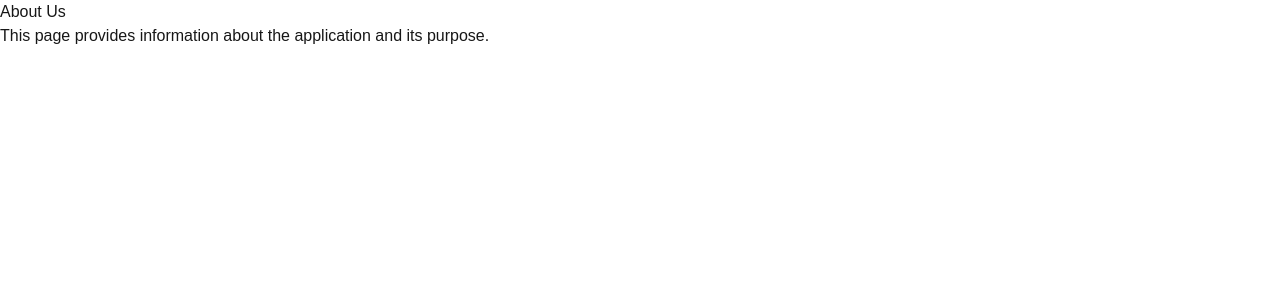
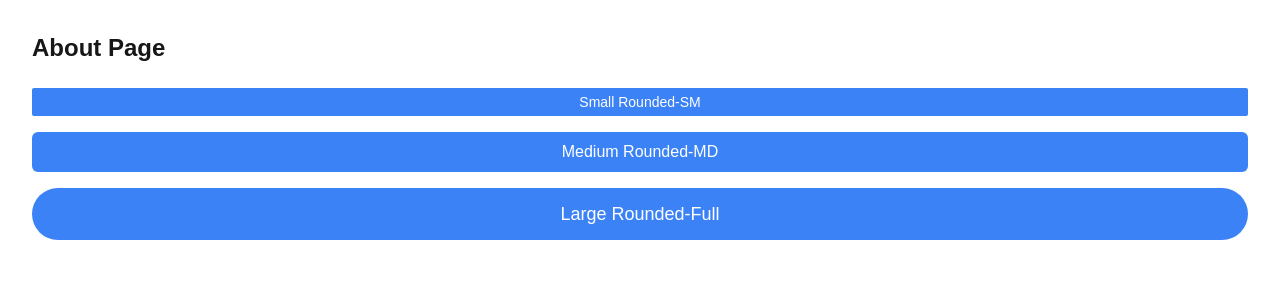
Before and after one commit to Matthsworld/alx-project-0x02-setup, a Next.js app in the folder alx-project-2/: page /about in a window 1280 px wide. Shown: the top 300 px of the page. Built offline with nearby package versions, Linux system fonts and the light colour scheme.

Commit message:
add: Implemented reusable Button component and used it on the About page

```diff
--- /dev/null
+++ b/alx-project-2/components/common/Button.tsx
@@ -0,0 +1,26 @@
+import React from "react";
+import { ButtonProps } from "@/interfaces";
+
+const Button: React.FC<ButtonProps> = ({ size, shape, onClick, children }) => {
+  const sizeClasses = {
+    small: "py-1 px-2 text-sm",
+    medium: "py-2 px-4 text-base",
+    large: "py-3 px-6 text-lg",
+  };
+
+  const shapeClasses = {
+    "rounded-sm": "rounded-sm",
+    "rounded-md": "rounded-md",
+    "rounded-full": "rounded-full",
+  };
+
+  const className = `${sizeClasses[size]} ${shapeClasses[shape]} bg-blue-500 text-white hover:bg-blue-600 focus:outline-none`;
+
+  return (
+    <button className={className} onClick={onClick}>
+      {children}
+    </button>
+  );
+};
+
+export default Button;
--- a/alx-project-2/pages/about.tsx
+++ b/alx-project-2/pages/about.tsx
@@ -1,4 +1,28 @@
+import React from "react";
+import Button from "@/components/common/Button";
+
 const AboutPage = () => {
+  return (
+    <div className="p-8">
+      <h1 className="text-2xl font-bold mb-6">About Page</h1>
+      <div className="flex flex-col gap-4">
+        <Button size="small" shape="rounded-sm" onClick={() => alert("Small Button Clicked")}>
+          Small Rounded-SM
+        </Button>
+        <Button size="medium" shape="rounded-md" onClick={() => alert("Medium Button Clicked")}>
+          Medium Rounded-MD
+        </Button>
+        <Button size="large" shape="rounded-full" onClick={() => alert("Large Button Clicked")}>
+          Large Rounded-Full
+        </Button>
+      </div>
+    </div>
+  );
+};
+
+export default AboutPage;
+
+/*const AboutPage = () => {
     return (
       <div>
         <h1>About Us</h1>
@@ -8,3 +32,4 @@ const AboutPage = () => {
   };
 
   export default AboutPage;
+  */
```
Also changed, not shown: alx-project-2/interfaces/index.ts (+7 -0 lines).
